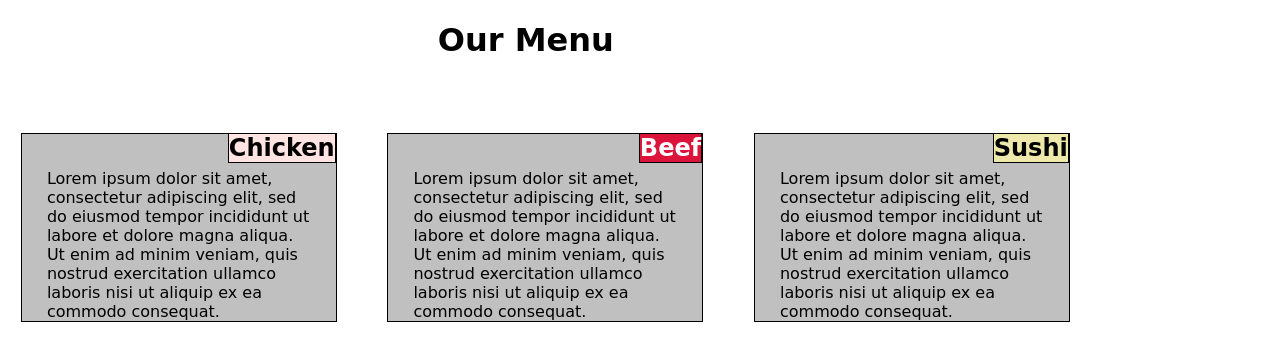
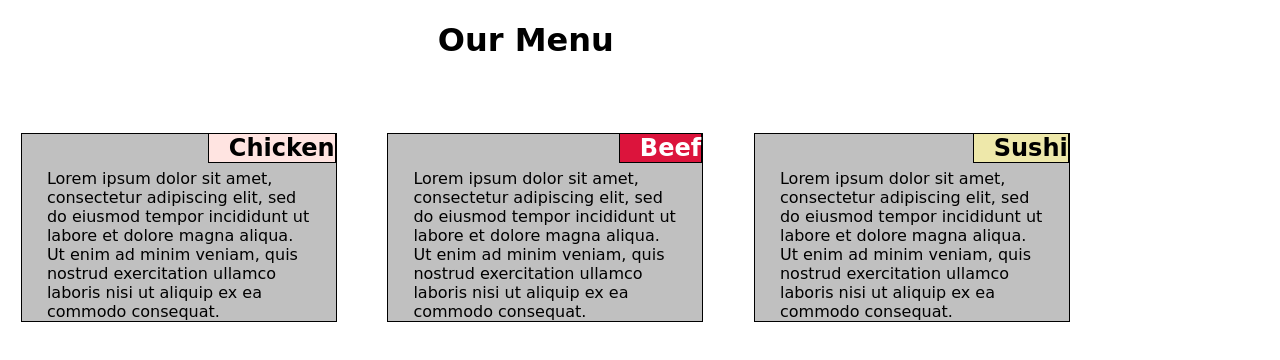
Before and after one commit to eyalrosenbaum/Coursera-course-HTML-CSS-and-Javascript-for-Web-Developers, a plain HTML site: page mod2_solution/index.html in a window 1280 px wide. Shown: the top 360 px of the page. Drawn offline with Linux system fonts and the light colour scheme.

Commit message:
small fix to section headers - padding

```diff
--- a/mod2_solution/style.css
+++ b/mod2_solution/style.css
@@ -15,6 +15,7 @@
 
 	    background-color: mistyrose;
 	    border: 1px solid black;
+	    padding-left: 20px;
 
 	}
 
@@ -22,12 +23,14 @@
 	    background-color: crimson;
 	    color: white;
 	    border: 1px solid black;
+	    padding-left: 20px;
 
 	}
 
 	#sushi-title{
 	    background-color: palegoldenrod;
 	    border: 1px solid black;
+	    padding-left: 20px;
 	}
 
 	body{
```
